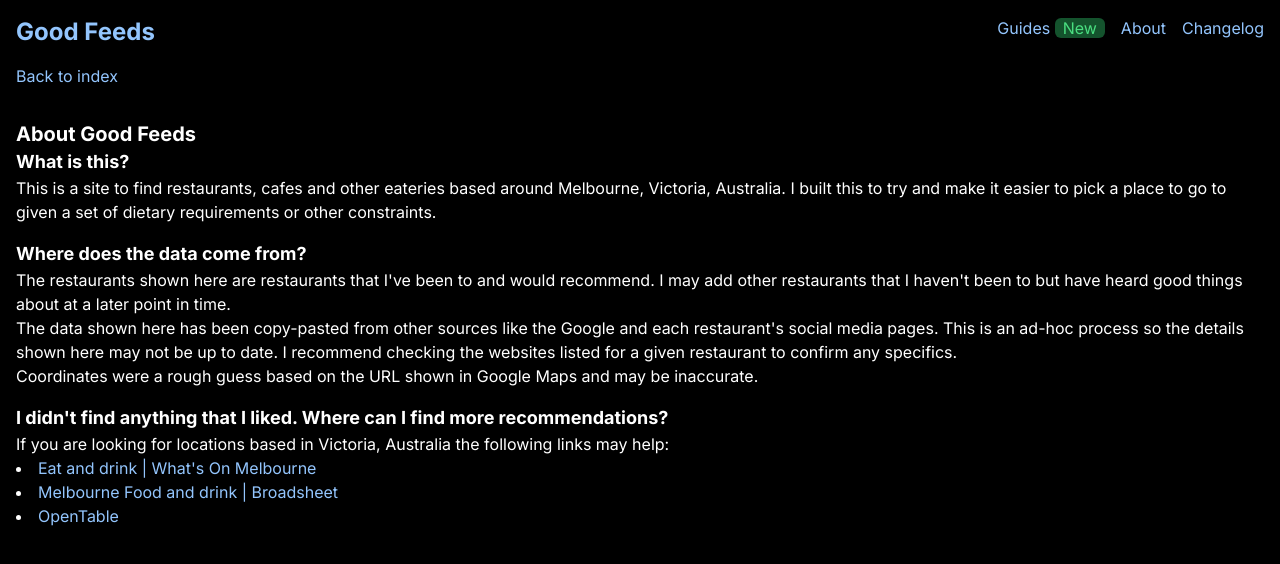
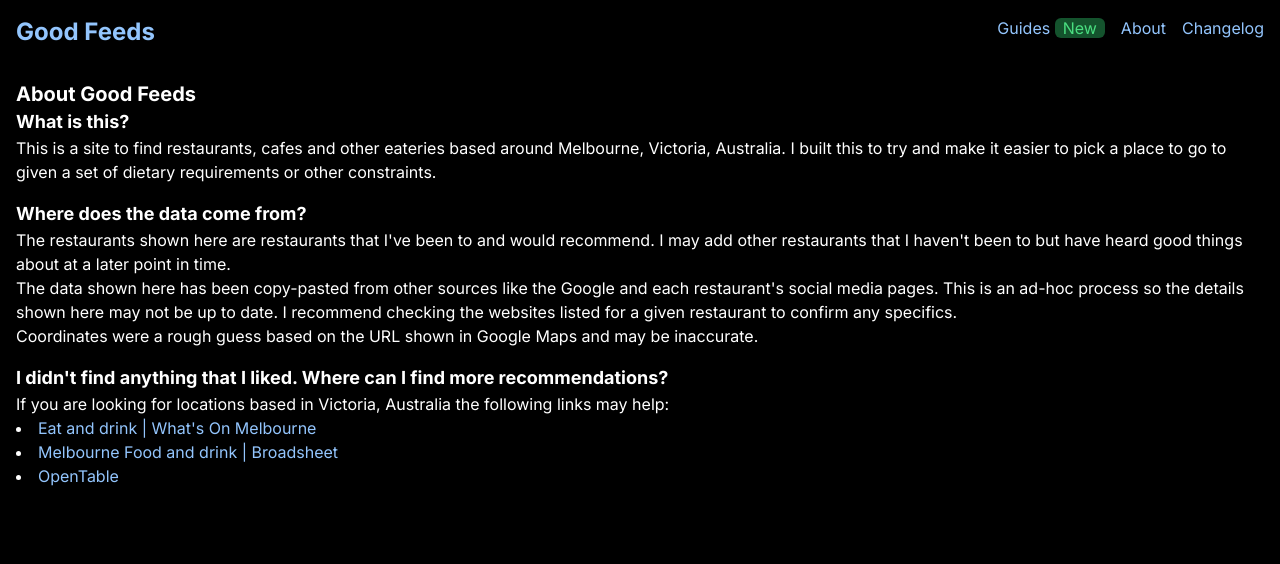
Before and after one commit to PakkuDon/good-feeds, a Next.js app in the folder client/: page /good-feeds/about in a window 1280 px wide. Shown: the top 564 px of the page. Built offline with nearby package versions, Linux system fonts and the light colour scheme.

Commit message:
Remove 'Back to index' links

```diff
--- a/client/src/app/about/page.tsx
+++ b/client/src/app/about/page.tsx
@@ -12,9 +12,6 @@ export const metadata = {
 export default function About() {
   return (
     <div>
-      <div className="main-sidebar px-4 pt-4">
-        <Link href="/">Back to index</Link>
-      </div>
       <div className="px-4 pt-4">
         <div className="pb-4">
           <h2>About Good Feeds</h2>
--- a/client/src/app/guides/page.tsx
+++ b/client/src/app/guides/page.tsx
@@ -35,9 +35,6 @@ export default async function Guides() {
 
   return (
     <div className="px-4 pt-4">
-      <div className="main-sidebar pt-4">
-        <Link href="/">Back to index</Link>
-      </div>
       <h2>Guides</h2>
       <ul>
         {Object.entries(guides).map(([slug, guide]) => (
```
Also changed, not shown: 1 other file (tests, documents, lock files or other folders).
